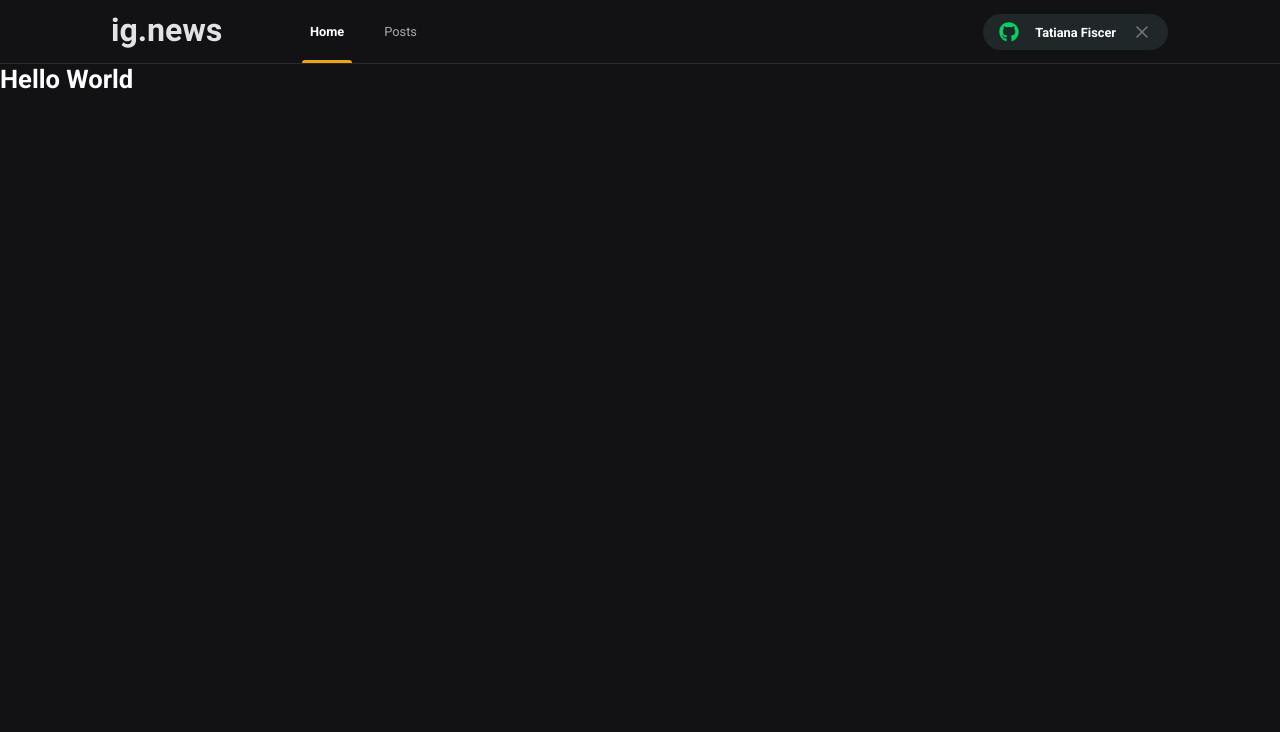
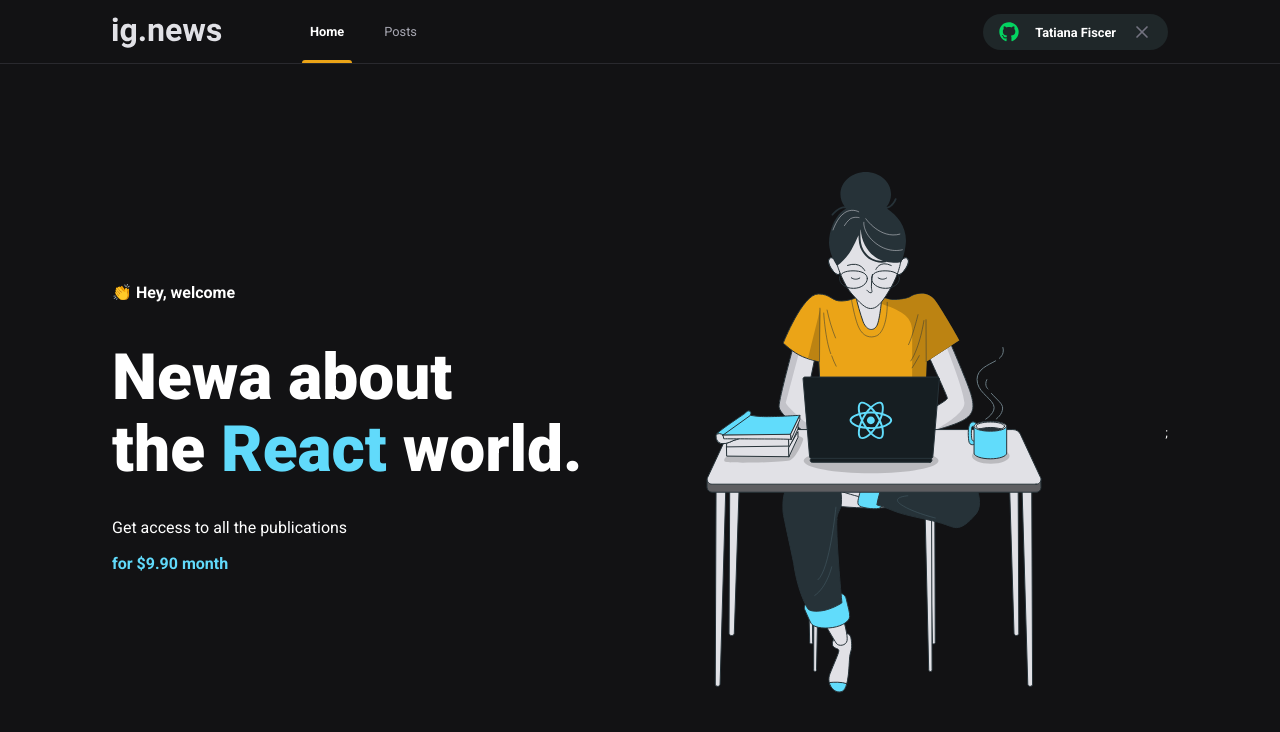
Before and after one commit to TatianaFischer/ignews, a Next.js app in the folder ignews/: page / in a window 1280 px wide. Shown: the top 732 px of the page. Built offline with nearby package versions, Linux system fonts and the light colour scheme.

Commit message:
[feat] Home page

```diff
--- /dev/null
+++ b/ignews/src/pages/home.module.scss
@@ -0,0 +1,46 @@
+.contentContainer {
+  max-width: 1120px;
+  margin: 0 auto;
+  padding: 0 2rem;
+  height: calc(100vh - 4rem);
+
+  display: flex;
+  align-items: center;
+  justify-content: space-between;
+
+
+}
+
+.hero {
+  max-width: 600px;
+
+//primeiro span:
+  > span {
+    font-size: 1rem;
+    font-weight: bold;
+  }
+
+  h1 {
+
+    font-size: 4rem;
+    line-height: 4.5rem;
+    font-weight: 900;
+    margin-top: 2.5rem;
+
+    span {
+      color: var(--cyan-500)
+    }
+  }
+
+  p {
+    font-size: 1rem;
+    line-height: 2.25rem;
+    margin-top: 1.5rem;
+
+    span {
+
+      color: var(--cyan-500);
+      font-weight: bold;
+    }
+  }
+}
--- a/ignews/src/pages/index.tsx
+++ b/ignews/src/pages/index.tsx
@@ -1,15 +1,25 @@
 import Head from 'next/head';
+
+import styles from './home.module.scss';
 
 
 export default function Home() {
   return (
     <>
      <Head>
-        <title>Início | ig.news</title>
+        <title>Home | ig.news</title>
       </Head>
-      <h1 >
-        <span>Hello World</span>
-      </h1>
+      <main className={styles.contentContainer}>
+        <section className={styles.hero}>
+          <span> 👏 Hey, welcome</span>
+          <h1>Newa about <br/>the <span>React</span> world.</h1>
+          <p>Get access to all the publications <br/>
+          <span>for $9.90 month</span>
+          </p>
+        </section>
+
+        <img src="/images/avatar.svg" alt='Menina codando'/>;
+      </main>
     </>
 
 
```
